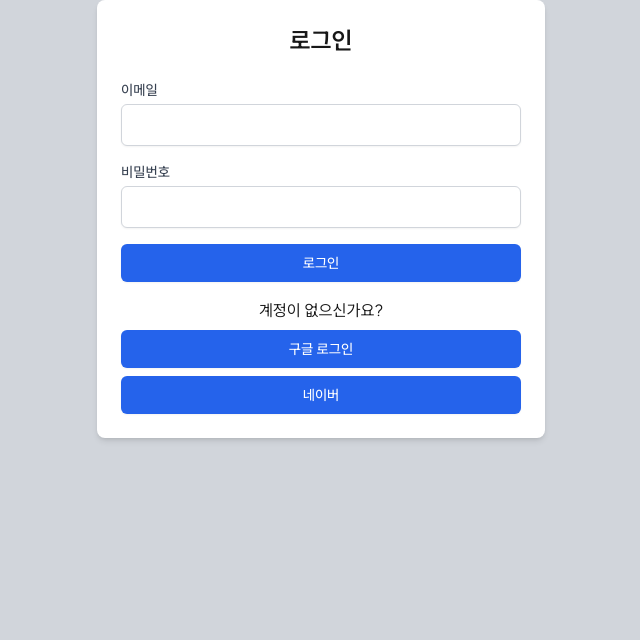
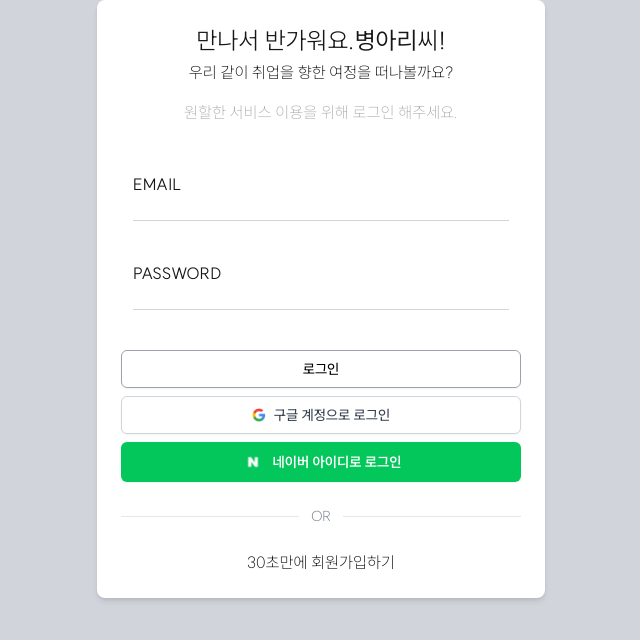
Before and after one commit to choichangyeon/ChickMate, a Next.js app: page /auth/sign-in in a window 1280 px wide. Shown: the top 640 px of the page, without its empty margins (319-959 px from the left). Built offline with nearby package versions, Linux system fonts and the light colour scheme; no server answers.

Commit message:
feat:#29 로그인 유효성 검사 완료

```diff
--- a/src/features/auth/sing-in/sign-in-auth-form.tsx
+++ b/src/features/auth/sing-in/sign-in-auth-form.tsx
@@ -4,30 +4,40 @@ import { PATH } from '@/constants/path-constant';
 import { signIn } from 'next-auth/react';
 import Link from 'next/link';
 import { useRouter } from 'next/navigation';
+import AuthInput from '../auth-input';
+import { useForm } from 'react-hook-form';
+import { zodResolver } from '@hookform/resolvers/zod';
+import { schema, SignInFormData } from './data/schema';
+import Image from 'next/image';
+import { AUTH_MESSAGE } from '@/constants/message-constants';
 
 const callback_url = `${process.env.NEXT_PUBLIC_BASE_URL}/${PATH.ON_BOARDING}`;
 
+const { RESULT } = AUTH_MESSAGE;
+const { SIGN_IN_SUCCESS, SIGN_IN_FAILED } = RESULT;
+
 const SignInAuthForm = () => {
+  const {
+    register,
+    handleSubmit,
+    formState: { errors },
+  } = useForm<SignInFormData>({
+    resolver: zodResolver(schema),
+    mode: 'onBlur',
+    defaultValues: { email: '', password: '' } as SignInFormData,
+  });
   const router = useRouter();
 
-  const handleSubmit = async (e: React.FormEvent<HTMLFormElement>) => {
-    e.preventDefault();
-
-    const formData = new FormData(e.target as HTMLFormElement);
-
-    const sign_in_data = {
-      email: String(formData.get('email')),
-      password: String(formData.get('password')),
-    };
+  const onSubmit = async (data: SignInFormData) => {
     try {
       const res = await signIn('credentials', {
-        ...sign_in_data,
+        ...data,
         redirect: false,
       });
       if (!res.ok) {
-        throw new Error('로그인에 실패했습니다.');
+        throw new Error(SIGN_IN_FAILED);
       } else {
-        alert('로그인에 성공했습니다.');
+        alert(SIGN_IN_SUCCESS);
         router.replace(PATH.ON_BOARDING);
       }
     } catch (error) {
@@ -37,55 +47,46 @@ const SignInAuthForm = () => {
 
   return (
     <div className='mx-auto w-full max-w-md rounded-lg bg-white p-6 shadow-md'>
-      <h2 className='mb-6 text-center text-2xl font-bold'>로그인</h2>
-      <form className='space-y-4' onSubmit={handleSubmit}>
-        <div>
-          <label htmlFor='email' className='mb-1 block text-sm font-medium text-gray-700'>
-            이메일
-          </label>
-          <input
-            id='email'
-            name='email'
-            type='email'
-            className='w-full rounded-md border border-gray-300 px-3 py-2 shadow-sm focus:outline-none focus:ring-2 focus:ring-blue-500'
-            required
-          />
-        </div>
-        <div>
-          <label htmlFor='password' className='mb-1 block text-sm font-medium text-gray-700'>
-            비밀번호
-          </label>
-          <input
-            id='password'
-            name='password'
-            type='password'
-            className='w-full rounded-md border border-gray-300 px-3 py-2 shadow-sm focus:outline-none focus:ring-2 focus:ring-blue-500'
-            required
-          />
-        </div>
+      <p className='mb-1 text-center text-2xl font-light'>
+        만나서 반가워요.<span className='font-normal'>병아리</span>씨!
+      </p>
+      <p className='mb-4 text-center font-extralight'>우리 같이 취업을 향한 여정을 떠나볼까요?</p>
+      <p className='mb-10 text-center font-extralight text-black/30'>원할한 서비스 이용을 위해 로그인 해주세요.</p>
+      <form onSubmit={handleSubmit(onSubmit)} noValidate>
+        <AuthInput label='EMAIL' id='email' register={register} error={errors.email} type='email' />
+        <AuthInput label='PASSWORD' id='password' register={register} error={errors.password} type='password' />
         <button
           type='submit'
-          className='w-full rounded-md border border-transparent bg-blue-600 px-4 py-2 text-sm font-medium text-white shadow-sm hover:bg-blue-700 focus:outline-none focus:ring-2 focus:ring-blue-500 focus:ring-offset-2 disabled:bg-blue-300'
+          className='bg-blue-white mt-2 w-full rounded-md border border-gray-400 px-4 py-2 text-sm font-medium text-black shadow-sm'
         >
           로그인
         </button>
       </form>
-      <div className='mt-4 flex flex-col gap-2 text-center'>
-        <Link href={PATH.AUTH.SIGN_UP}>계정이 없으신가요?</Link>
+      <div className='mt-2 flex flex-col gap-2 text-center'>
         <>
           <button
             onClick={() => signIn('google', { callbackUrl: callback_url })}
-            className='w-full rounded-md border border-transparent bg-blue-600 px-4 py-2 text-sm font-medium text-white shadow-sm hover:bg-blue-700 focus:outline-none focus:ring-2 focus:ring-blue-500 focus:ring-offset-2 disabled:bg-blue-300'
+            className='flex w-full items-center justify-center gap-2 rounded-md border border-gray-300 bg-white px-4 py-2 text-sm font-medium text-gray-700 shadow-sm'
           >
-            구글 로그인
+            <Image src='/assets/google_icon.png' alt='구글 로그인' width={14} height={14} />
+            구글 계정으로 로그인
           </button>
           <button
             onClick={() => signIn('naver', { callbackUrl: callback_url })}
-            className='w-full rounded-md border border-transparent bg-blue-600 px-4 py-2 text-sm font-medium text-white shadow-sm hover:bg-blue-700 focus:outline-none focus:ring-2 focus:ring-blue-500 focus:ring-offset-2 disabled:bg-blue-300'
+            className='flex w-full items-center justify-center gap-2 rounded-md bg-[#03C75A] px-4 py-2 text-sm font-bold text-white shadow-sm'
           >
-            네이버
+            <Image src='/assets/naver_icon.png' alt='네이버 로그인' width={24} height={24} />
+            네이버 아이디로 로그인
           </button>
         </>
+        <div className='my-4 flex w-full items-center'>
+          <div className='flex-1 border-t'></div>
+          <span className='px-3 text-sm font-extralight text-gray-500'>OR</span>
+          <div className='flex-1 border-t'></div>
+        </div>
+        <Link href={PATH.AUTH.SIGN_UP} className='font-extralight'>
+          30초만에 회원가입하기
+        </Link>
       </div>
     </div>
   );
```
